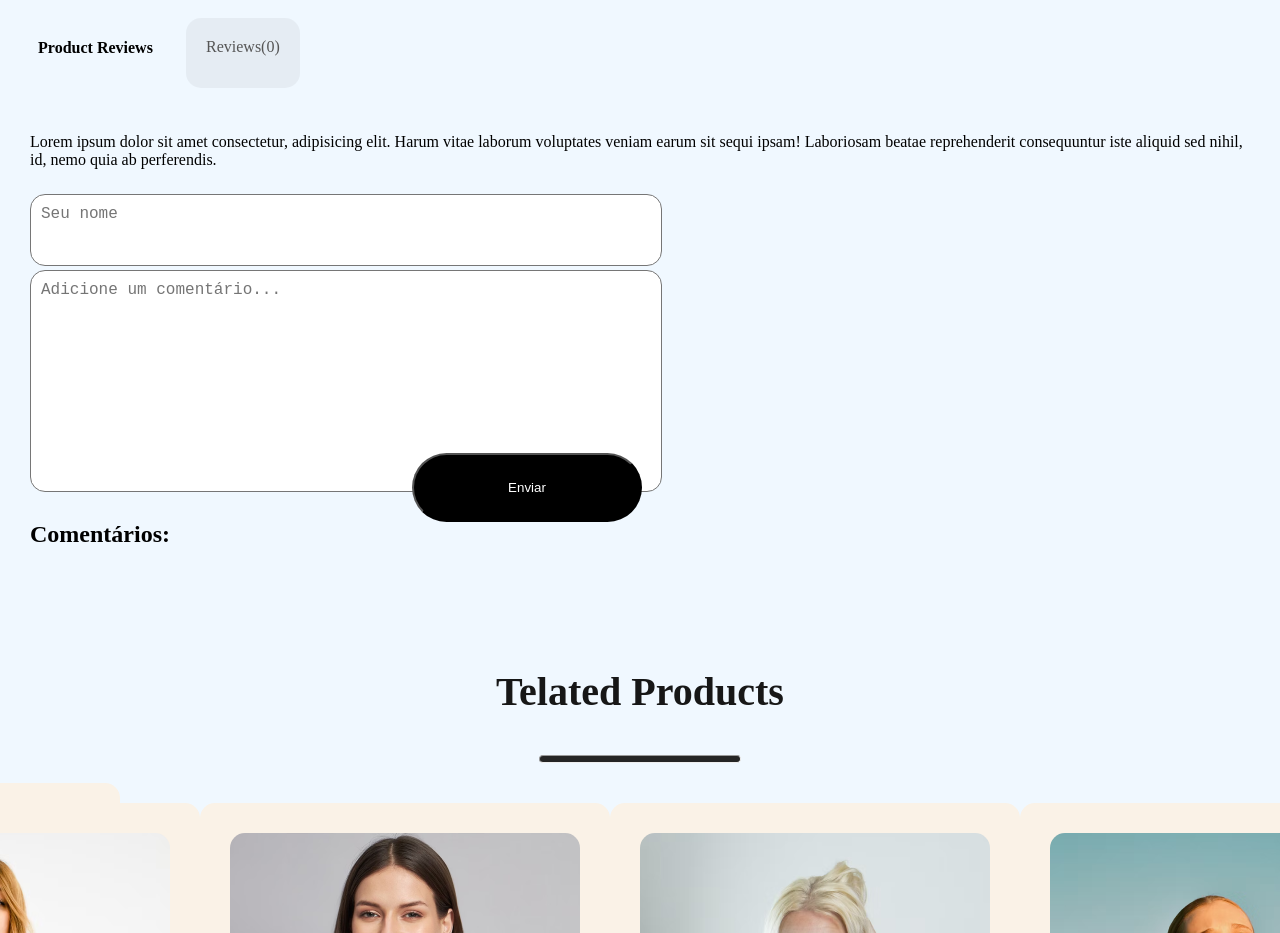
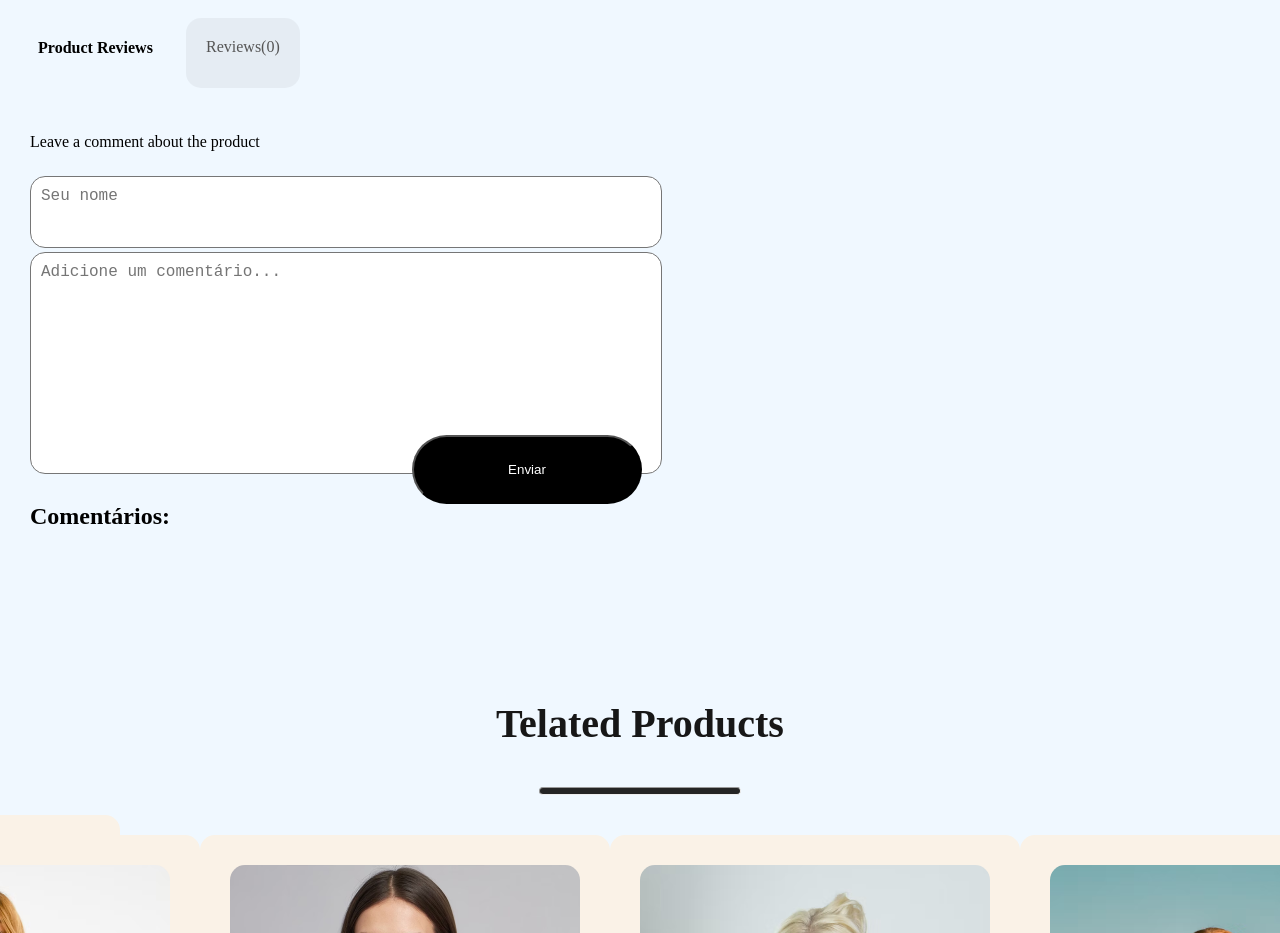
Before and after one commit to danielandersonBC96/Ecommerce.github.io, a React (Create React App) app: page /product/1 in a window 1280 px wide. Shown: the part 980-1913 px from the top of the page. Built offline with nearby package versions, Linux system fonts and the light colour scheme.

Commit message:
fazendo tramento do codigo na parte de comentario

```diff
--- a/src/Components/DesscriptionBox/DescriptionBox.css
+++ b/src/Components/DesscriptionBox/DescriptionBox.css
@@ -96,6 +96,7 @@
 
 
  .editar {
+   padding: 10px;
    width: 50px;
    height: 50px;
    border-radius: 15px;
@@ -105,6 +106,7 @@
  }
 
  .excluir {
+ padding: 10px;
    width: 50px;
    height: 50px;
    border-radius: 15px;
@@ -141,7 +143,7 @@
  }
 
  .editar, .excluir  {
-   padding: 5px 10px;
+   padding: 10px 10px;
    font-size: 14px;
    margin-left: 10px;
  }
@@ -161,3 +163,7 @@
     border-radius: 15px;
 
  }
+
+ h2{
+   margin-bottom: 50px;
+ }
--- a/src/Components/DesscriptionBox/DescriptionBox.jsx
+++ b/src/Components/DesscriptionBox/DescriptionBox.jsx
@@ -1,9 +1,9 @@
-
 import React, { useState, useEffect } from 'react';
+import { useParams } from 'react-router-dom';
 import './DescriptionBox.css';
 
-export const DescriptionBox = ({ productId }) => {
-  // Inicializa o estado dos comentários com base no ID do produto
+export const DescriptionBox = () => {
+  const { productId } = useParams();
   const initialComments = localStorage.getItem(`product_${productId}_comments`) || '[]';
   const [comment, setComment] = useState('');
   const [commentsList, setCommentsList] = useState(JSON.parse(initialComments));
@@ -25,39 +25,35 @@ export const DescriptionBox = ({ productId }) => {
       return;
     }
     if (editIndex !== null) {
-      // Se estiver em modo de edição, atualiza o comentário existente
       const updatedComments = [...commentsList];
       updatedComments[editIndex].text = comment;
       setCommentsList(updatedComments);
       setEditIndex(null);
     } else {
-      // Se não estiver em modo de edição, adiciona um novo comentário
-      const newComment = { user: username, text: comment };
+      const newComment = { user: username, text: comment, productId: productId };
       const newComments = [...commentsList, newComment];
       setCommentsList(newComments);
+      localStorage.setItem(`product_${productId}_comments`, JSON.stringify(newComments));
     }
-    // Limpa o campo de comentário após o envio
     setComment('');
   };
 
   const handleEdit = (index) => {
-    // Define o comentário a ser editado na textarea
     setComment(commentsList[index].text);
-    // Define o índice do comentário a ser editado
     setEditIndex(index);
   };
 
   const handleDelete = (index) => {
-    // Remove o comentário da lista de comentários
     const updatedComments = [...commentsList];
     updatedComments.splice(index, 1);
     setCommentsList(updatedComments);
+    localStorage.setItem(`product_${productId}_comments`, JSON.stringify(updatedComments));
   };
 
-  // Efeito para salvar os comentários na localStorage quando houver alterações
   useEffect(() => {
-    localStorage.setItem(`product_${productId}_comments`, JSON.stringify(commentsList));
-  }, [commentsList, productId]);
+    const initialComments = localStorage.getItem(`product_${productId}_comments`) || '[]';
+    setCommentsList(JSON.parse(initialComments));
+  }, [productId]);
 
   return (
     <div className='descriptionbox'>
@@ -67,23 +63,16 @@ export const DescriptionBox = ({ productId }) => {
       </div>
       <div className="descriptionbox-description">
         <p>
-          Lorem ipsum dolor sit amet consectetur,
-          adipisicing elit. Harum vitae laborum voluptates
-          veniam earum sit sequi ipsam! Laboriosam beatae reprehenderit
-          consequuntur iste aliquid sed nihil,
-          id, nemo quia ab perferendis.
+          Leave a comment about the product
         </p>
-        {/* Formulário de comentário */}
         <form onSubmit={handleSubmit} className="comment-form">
           <div className="comment-textarea-wrapper">
             <textarea
-
               type="text"
               value={username}
               onChange={handleUsernameChange}
               placeholder="Seu nome"
               className="username-input"
-
             />
             <textarea
               value={comment}
@@ -94,7 +83,6 @@ export const DescriptionBox = ({ productId }) => {
             <button type="submit" className="comment-button">{editIndex !== null ? 'Salvar' : 'Enviar'}</button>
           </div>
         </form>
-        {/* Renderiza os comentários na tela */}
         <div className="comments-section">
           <h2>Comentários:</h2>
           <ul>
```
